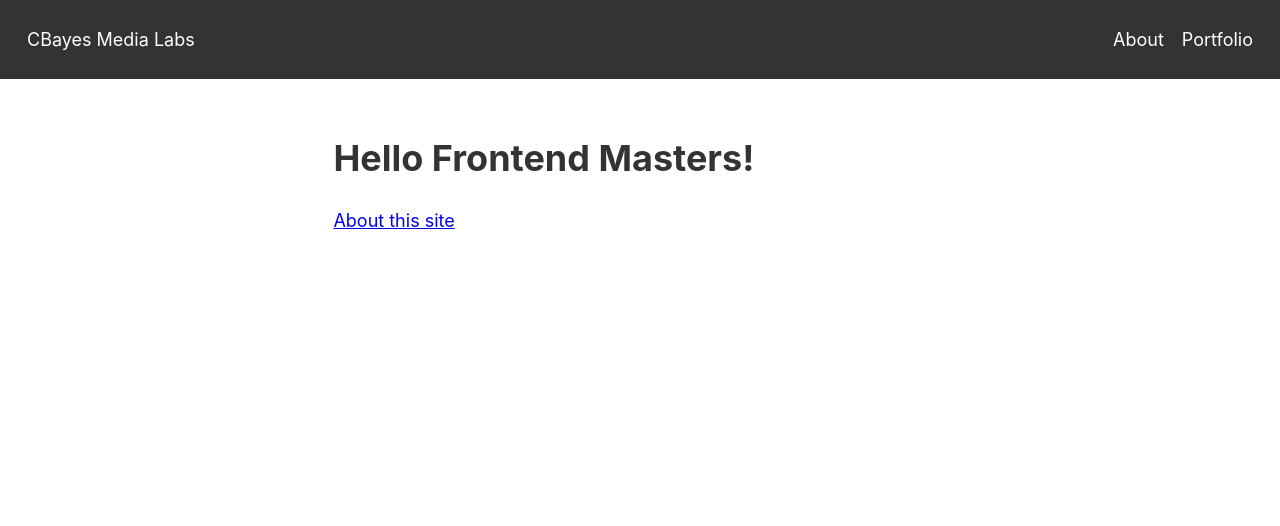
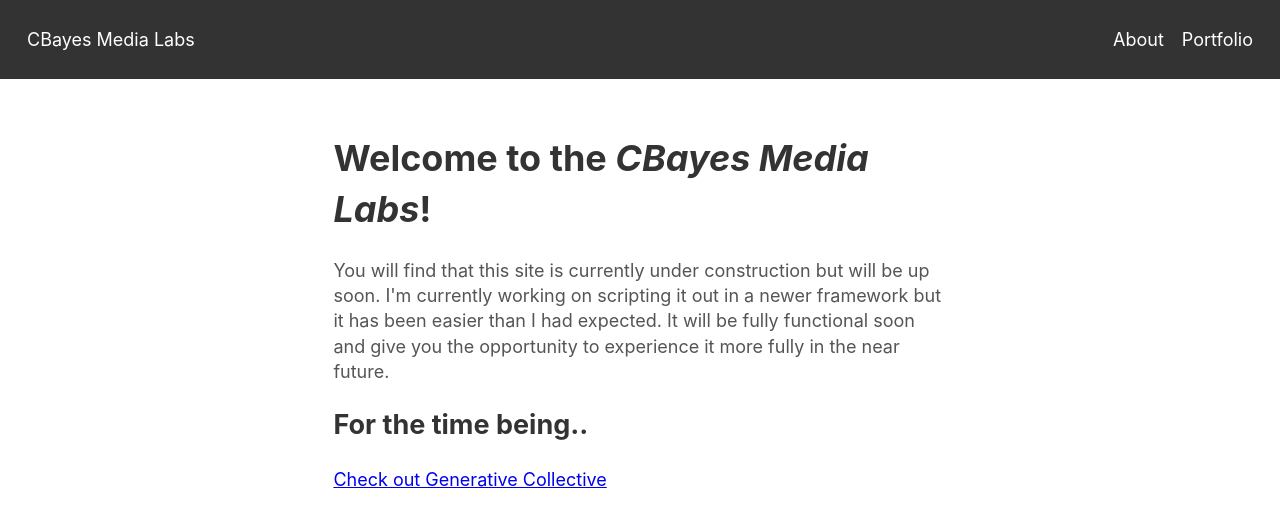
Before and after one commit to cdr6934/cbayes-gatsby, a Gatsby site: page / in a window 1280 px wide. Built offline with nearby package versions, Linux system fonts and the light colour scheme; Gatsby itself is replaced by a stand-in of ours.

Commit message:
Made a few changes to the current verbage in the pages

```diff
--- a/src/pages/index.js
+++ b/src/pages/index.js
@@ -8,11 +8,16 @@ export default function IndexPage() {
 
   return (
     <Layout>
+      <h1>Welcome to the <em>CBayes Media Labs</em>!</h1>
+      <p>
+        You will find that this site is currently under construction but will be up soon.
+        I'm currently working on scripting it out in a newer framework but it has been
+        easier than I had expected. It will be fully functional soon and give you the opportunity
+        to experience it more fully in the near future.
 
-
-      <h1>Hello Frontend Masters!</h1>
-      <Link to="/about">About this site</Link>
-
+      </p>
+      <h2> For the time being..</h2>
+      <Link to='https://www.generativecollective.com'> Check out Generative Collective</Link>
 
     </Layout>
   );
```
Also changed, not shown: src/pages/about.js (+5 -3 lines).
